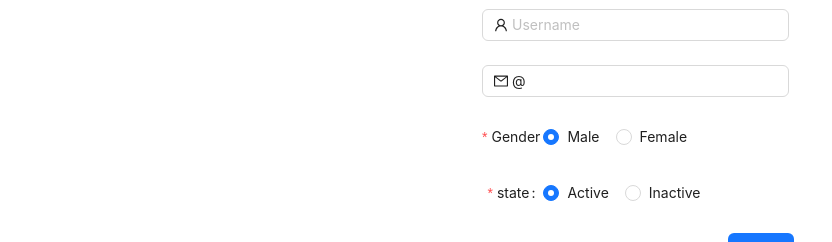
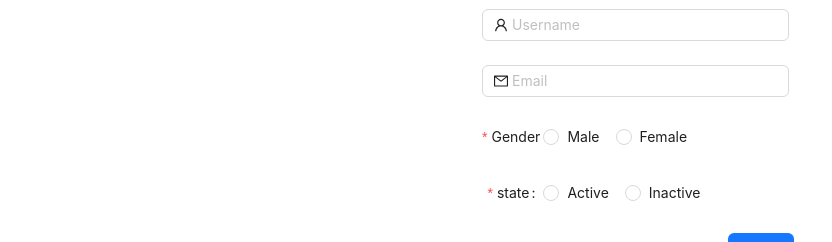
Before and after one commit to sombo20/Sistema-de-gerenciamento-de-usuarios, a React (Vite) app: page /edit/user/1 in a window 1280 px wide. Shown: the part 135-377 px from the top of the page, without its empty margins (0-832 px from the left). Built offline with nearby package versions, Linux system fonts and the light colour scheme; no server answers.

Commit message:
Update Form.tsx

```diff
--- a/src/components/Form.tsx
+++ b/src/components/Form.tsx
@@ -20,6 +20,7 @@ function FormUser({UserFunction, name,userEmail, userGender, userStatus}):USER{
 
   const [form] = Form.useForm()
 
+  alert (name)
   const onFinish = () => {
        UserFunction(username,email,gender,status,form);
    }
@@ -38,13 +39,6 @@ function FormUser({UserFunction, name,userEmail, userGender, userStatus}):USER{
             form={form}
             labelCol={{ span: 2 }}
             wrapperCol={{ span: 10 }}
-            initialValues={
-            {
-               username:name,
-               email:userEmail,
-               gender: userGender,
-               status: userStatus
-             }}
             onFinish={onFinish}
             onFinishFailed={onFinishFailed}
             autoComplete="off"
```
